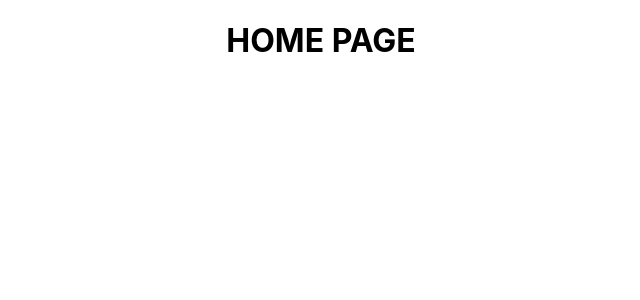
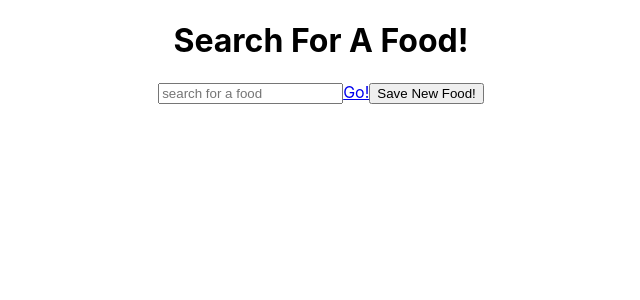
Before and after one commit to liviupreda/react-router-2, a React (Create React App) app: page / in a window 1280 px wide. Shown: the top 300 px of the page, without its empty margins (319-959 px from the left). Built offline with nearby package versions, Linux system fonts and the light colour scheme.

Commit message:
add food search form on homepage

```diff
--- a/src/App.js
+++ b/src/App.js
@@ -24,7 +24,7 @@ class App extends Component {
             path="/food/:foodName/drink/:drinkName"
             component={Meal}
           />
-          <Route exact path="/" render={() => <h1>HOME PAGE</h1>} />
+          <Route exact path="/" render={() => <FoodSearch />} />
           <Route render={() => <h1>ERROR NOT FOUND</h1>} />
         </Switch>
       </div>
```
